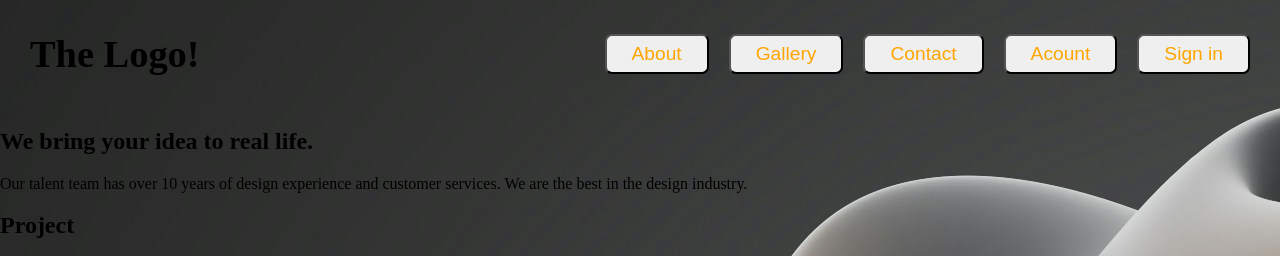
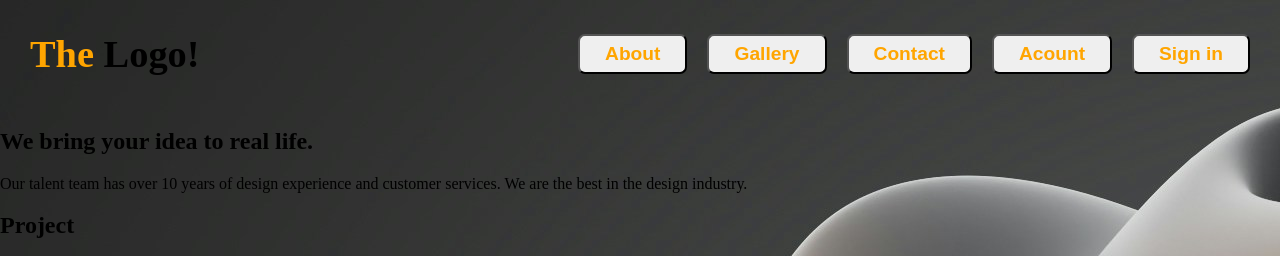
Before and after one commit to 1001hadi/Denver01-1, a plain HTML site: page index.html in a window 1280 px wide. Shown: the top 256 px of the page. Drawn offline with Linux system fonts and the light colour scheme.

Commit message:
Navbar style finished

```diff
--- a/style/style.css
+++ b/style/style.css
@@ -16,6 +16,11 @@ body {
   font-size: 1.6rem;
 }
 
+.main-logo span {
+  color: orange;
+  font-weight: bold;
+}
+
 .menu-btn {
   margin-right: 30px;
   display: flex;
@@ -25,6 +30,13 @@ body {
 .menu-btn button {
   color: orange;
   font-size: 1.2rem;
+  font-weight: bold;
   padding: 7px 25px;
   border-radius: 7px;
 }
+
+.menu-btn button:hover {
+  background: orange;
+  color: #666;
+  font-weight: bold;
+}
```
